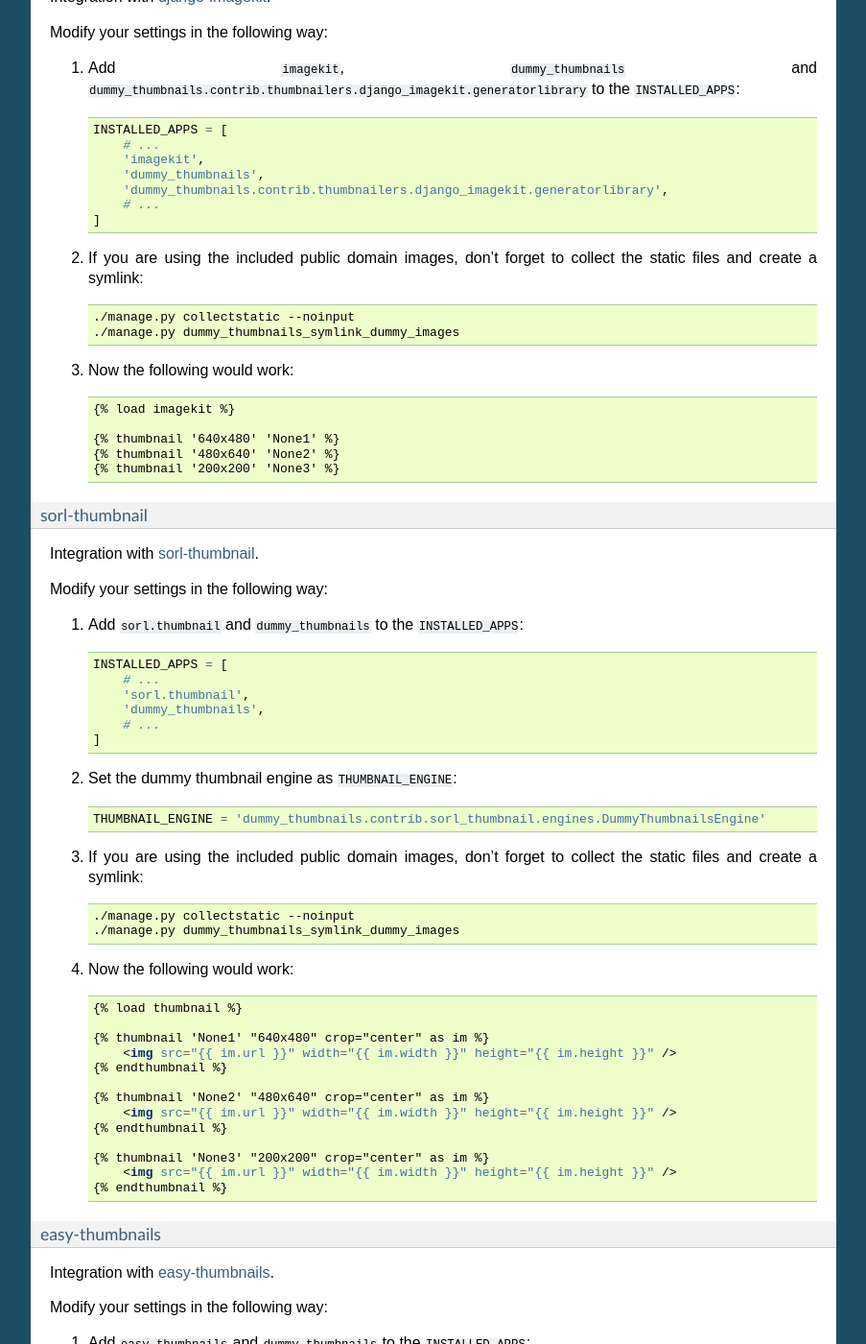
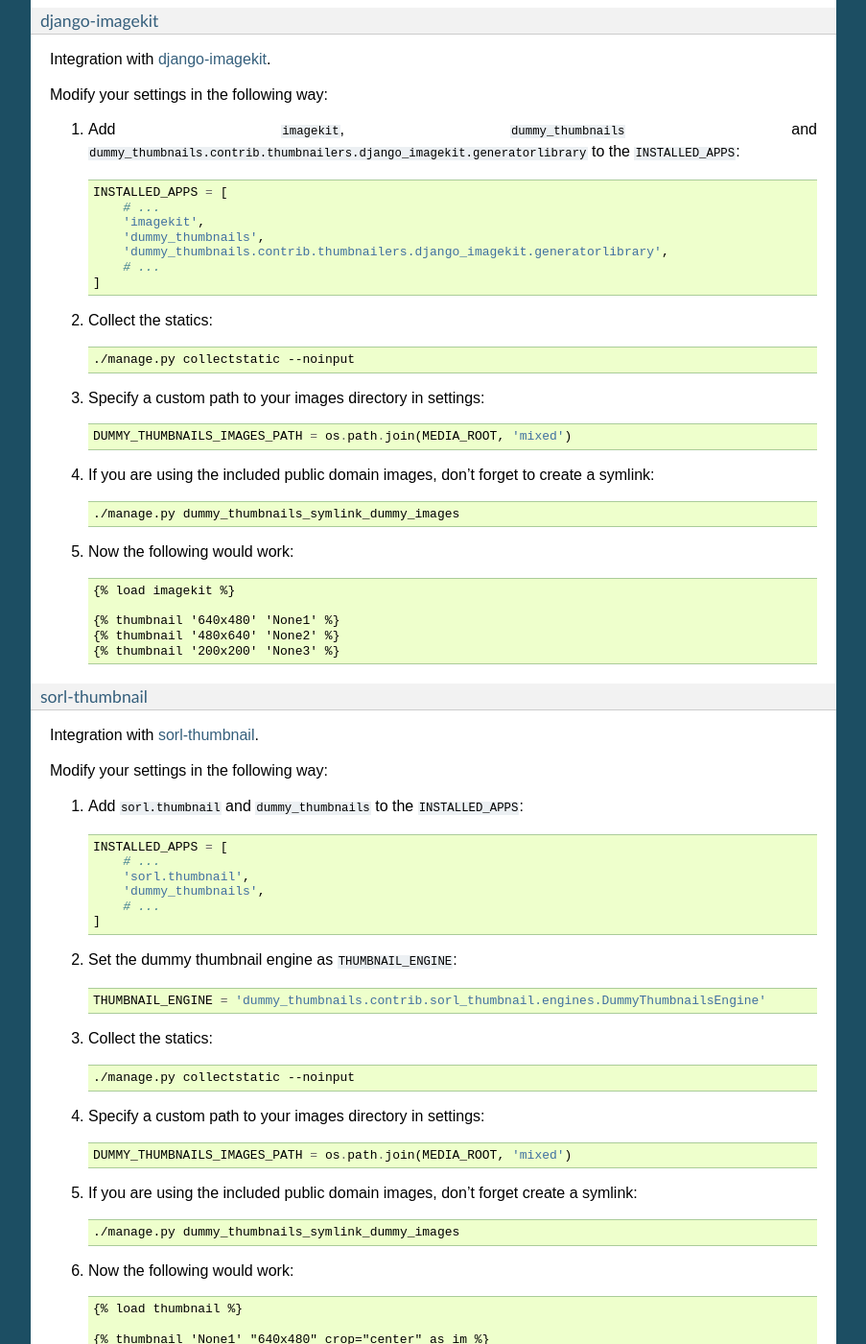
Before and after one commit to barseghyanartur/django-dummy-thumbnails, a Sphinx documentation site: the page built from docs/index.rst, in a window 1280 px wide and 1400 px high, scrolled down 1609 px. Shown: the whole window at 96% size, without its empty margins (198-1101 px from the left). Built offline with Sphinx 7.4.7, drawn with Linux system fonts in a browser that asks for light colours; some of the changed text lies outside the part shown.

Commit message:
docs updated

```diff
--- a/docs/index.rst
+++ b/docs/index.rst
@@ -46,7 +46,13 @@
             # ...
         )
 
-(3) Specify a custom path to your images directory:
+(3) Collect the statics:
+
+    .. code-block:: sh
+
+        ./manage.py collectstatic --noinput
+
+(4) Specify a custom path to your images directory in settings:
 
     .. code-block:: python
 
@@ -64,14 +70,13 @@
 
     If you prefer to use included `public domain images
     <https://github.com/barseghyanartur/django-dummy-thumbnails/tree/master/src/dummy_thumbnails/static/dummy_thumbnails/images/mixed>`_,
-    run the following management commands:
+    run the following management command:
 
     .. code-block:: sh
 
-        ./manage.py collectstatic --noinput
         ./manage.py dummy_thumbnails_symlink_dummy_images
 
-    And specify the following path:
+    And specify the following path in settings:
 
     .. code-block:: python
 
@@ -116,15 +121,26 @@
             # ...
         ]
 
-(2) If you are using the included public domain images, don't forget to collect
-    the static files and create a symlink:
+(2) Collect the statics:
 
     .. code-block:: sh
 
         ./manage.py collectstatic --noinput
+
+(3) Specify a custom path to your images directory in settings:
+
+    .. code-block:: python
+
+        DUMMY_THUMBNAILS_IMAGES_PATH = os.path.join(MEDIA_ROOT, 'mixed')
+
+(4) If you are using the included public domain images, don't forget to create
+    a symlink:
+
+    .. code-block:: sh
+
         ./manage.py dummy_thumbnails_symlink_dummy_images
 
-(3) Now the following would work:
+(5) Now the following would work:
 
     .. code-block:: html
 
@@ -158,15 +174,25 @@
 
         THUMBNAIL_ENGINE = 'dummy_thumbnails.contrib.sorl_thumbnail.engines.DummyThumbnailsEngine'
 
-(3) If you are using the included public domain images, don't forget to collect
-    the static files and create a symlink:
+(3) Collect the statics:
 
     .. code-block:: sh
 
         ./manage.py collectstatic --noinput
+
+(4) Specify a custom path to your images directory in settings:
+
+    .. code-block:: python
+
+        DUMMY_THUMBNAILS_IMAGES_PATH = os.path.join(MEDIA_ROOT, 'mixed')
+
+(5) If you are using the included public domain images, don't forget create a symlink:
+
+    .. code-block:: sh
+
         ./manage.py dummy_thumbnails_symlink_dummy_images
 
-(4) Now the following would work:
+(6) Now the following would work:
 
     .. code-block:: html
 
@@ -210,15 +236,25 @@
             'dummy_thumbnails.contrib.thumbnailers.easy_thumbnails.source_generators.dummy_thumbnail',
         )
 
-(3) If you are using the included public domain images, don't forget to collect
-    the static files and create a symlink:
+(3) Collect the statics:
 
     .. code-block:: sh
 
         ./manage.py collectstatic --noinput
+
+(4) Specify a custom path to your images directory in settings:
+
+    .. code-block:: python
+
+        DUMMY_THUMBNAILS_IMAGES_PATH = os.path.join(MEDIA_ROOT, 'mixed')
+
+(5) If you are using the included public domain images, don't forget to create a symlink:
+
+    .. code-block:: sh
+
         ./manage.py dummy_thumbnails_symlink_dummy_images
 
-(4) Now the following would work:
+(6) Now the following would work:
 
     .. code-block:: html
 
```
Also changed, not shown: README.rst (+49 -13 lines).
